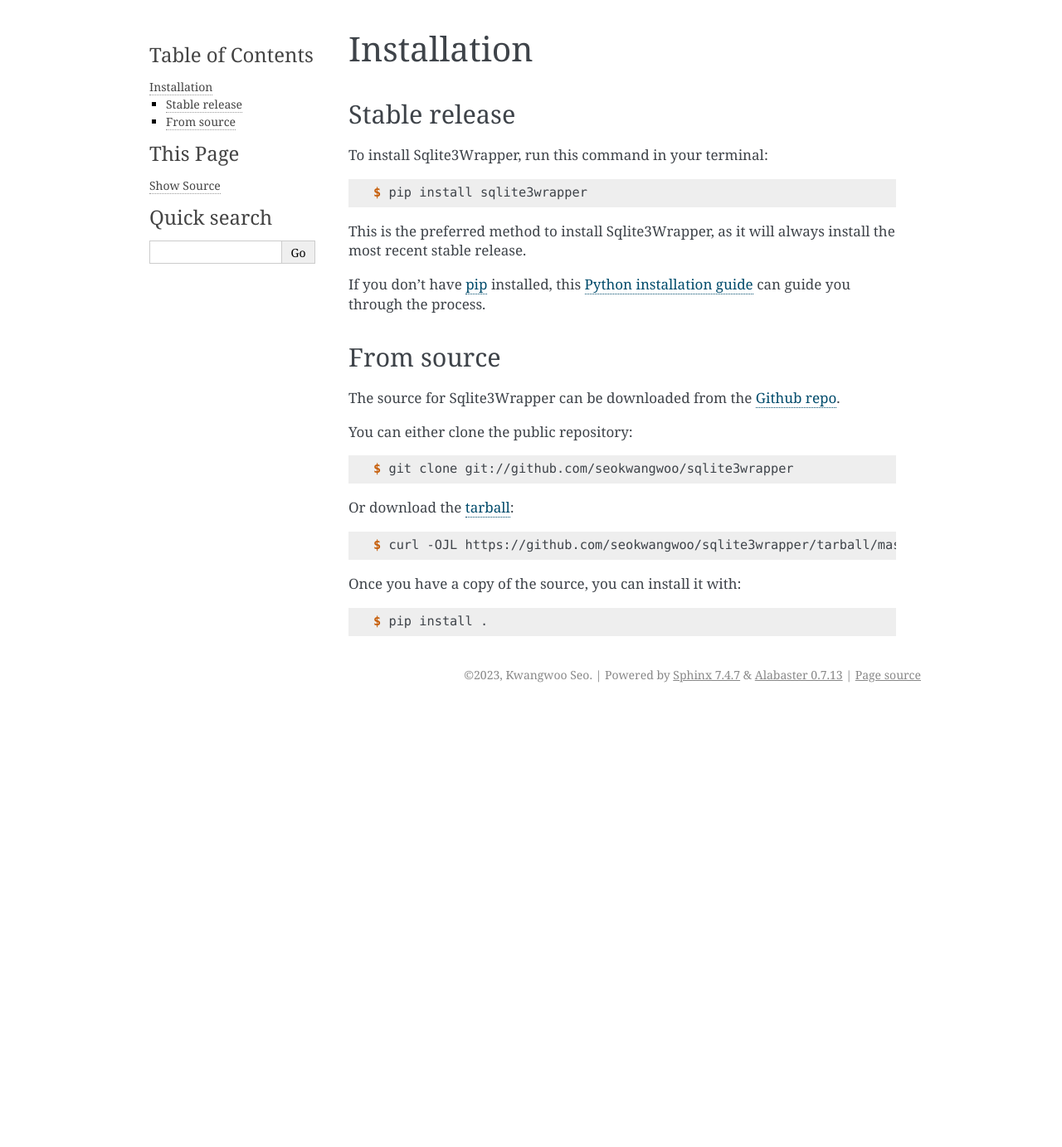
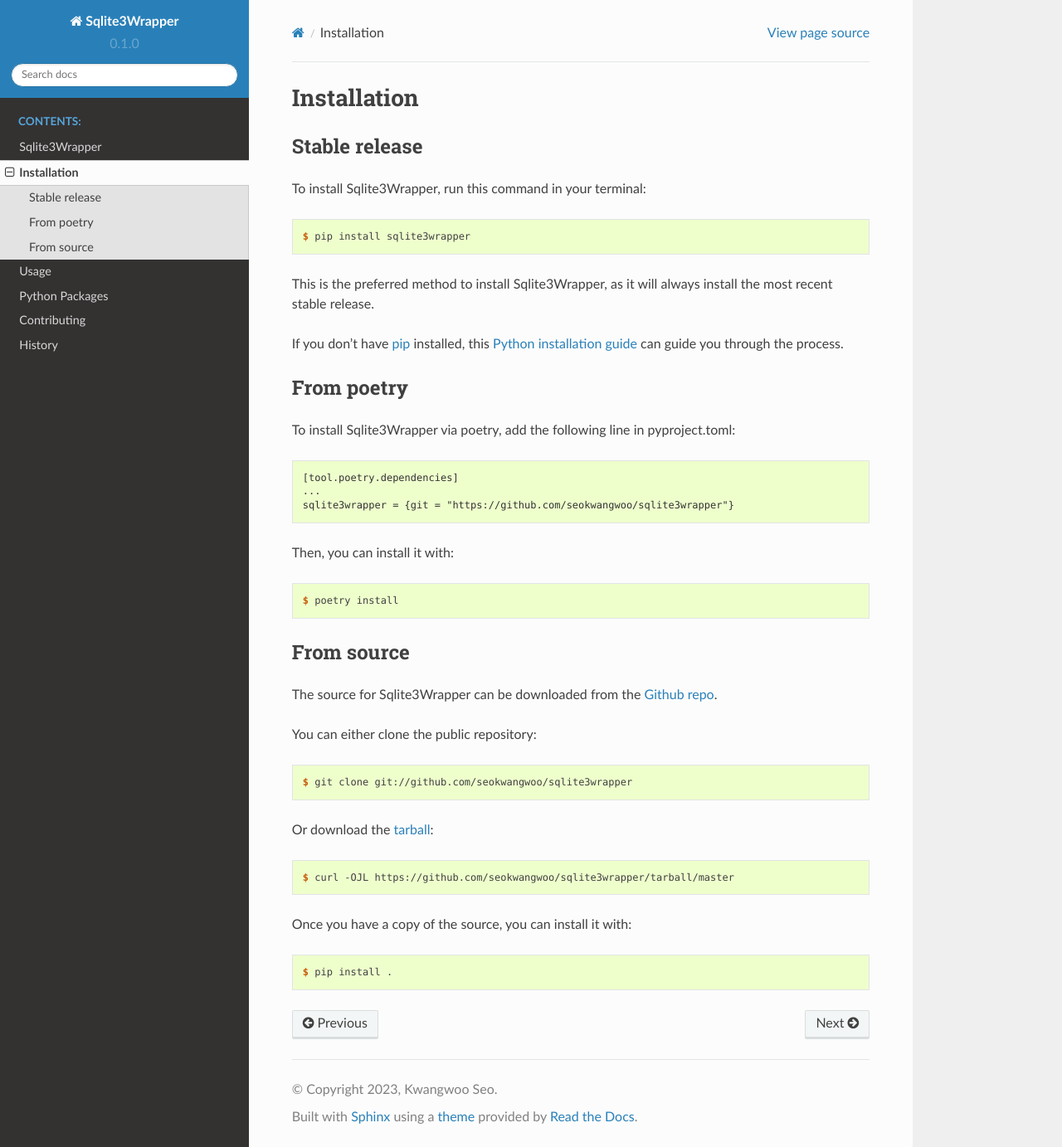
Before and after one commit to seokwangwoo/sqlite3wrapper, a Sphinx documentation site: the page built from docs/installation.rst, in a window 1280 px wide and 1383 px high. Shown: the whole window at 83% size. Built offline with Sphinx 7.4.7 and the Read the Docs theme 2.0.0, drawn with Linux system fonts in a browser that asks for light colours; pages that are not in the unit, such as notebooks, are missing from menus.

Commit message:
Update sphinx contents and theme

```diff
--- a/docs/conf.py
+++ b/docs/conf.py
@@ -35,6 +35,7 @@
     'sphinx.ext.autodoc',
     'sphinx.ext.viewcode',
     'sphinx.ext.napoleon',
+    'sphinx_rtd_theme'
 ]
 
 # Add any paths that contain templates here, relative to this directory.
@@ -87,7 +88,7 @@
 # The theme to use for HTML and HTML Help pages.  See the documentation for
 # a list of builtin themes.
 #
-html_theme = 'alabaster'
+html_theme = 'sphinx_rtd_theme'
 
 # Theme options are theme-specific and customize the look and feel of a
 # theme further.  For a list of options available for each theme, see the
--- a/docs/index.rst
+++ b/docs/index.rst
@@ -8,7 +8,7 @@
    readme
    installation
    usage
-   modules
+   src/modules
    contributing
    history
 
--- a/docs/installation.rst
+++ b/docs/installation.rst
@@ -21,6 +21,24 @@
 
 .. _pip: https://pip.pypa.io
 .. _Python installation guide: http://docs.python-guide.org/en/latest/starting/installation/
+
+
+From poetry
+--------------
+
+To install Sqlite3Wrapper via poetry, add the following line in pyproject.toml:
+
+.. code-block:: console
+
+    [tool.poetry.dependencies]
+    ...
+    sqlite3wrapper = {git = "https://github.com/seokwangwoo/sqlite3wrapper"}
+
+Then, you can install it with:
+
+.. code-block:: console
+
+    $ poetry install
 
 
 From source
--- /dev/null
+++ b/docs/src/modules.rst
@@ -0,0 +1,7 @@
+Python Packages
+===============
+
+.. toctree::
+   :maxdepth: 4
+
+   sqlite3wrapper
--- a/pyproject.toml
+++ b/pyproject.toml
@@ -35,6 +35,7 @@
 pylint = "*"
 pytest = ">=7.2.0"
 sphinx = ">=5.3.0"
+sphinx_rtd_theme = "*"
 black = "*"
 
 
```
Also changed, not shown: docs/src/sqlite3wrapper.rst (added, +16 -0 lines), tasks.py (+8 -0 lines), 2 other files.
